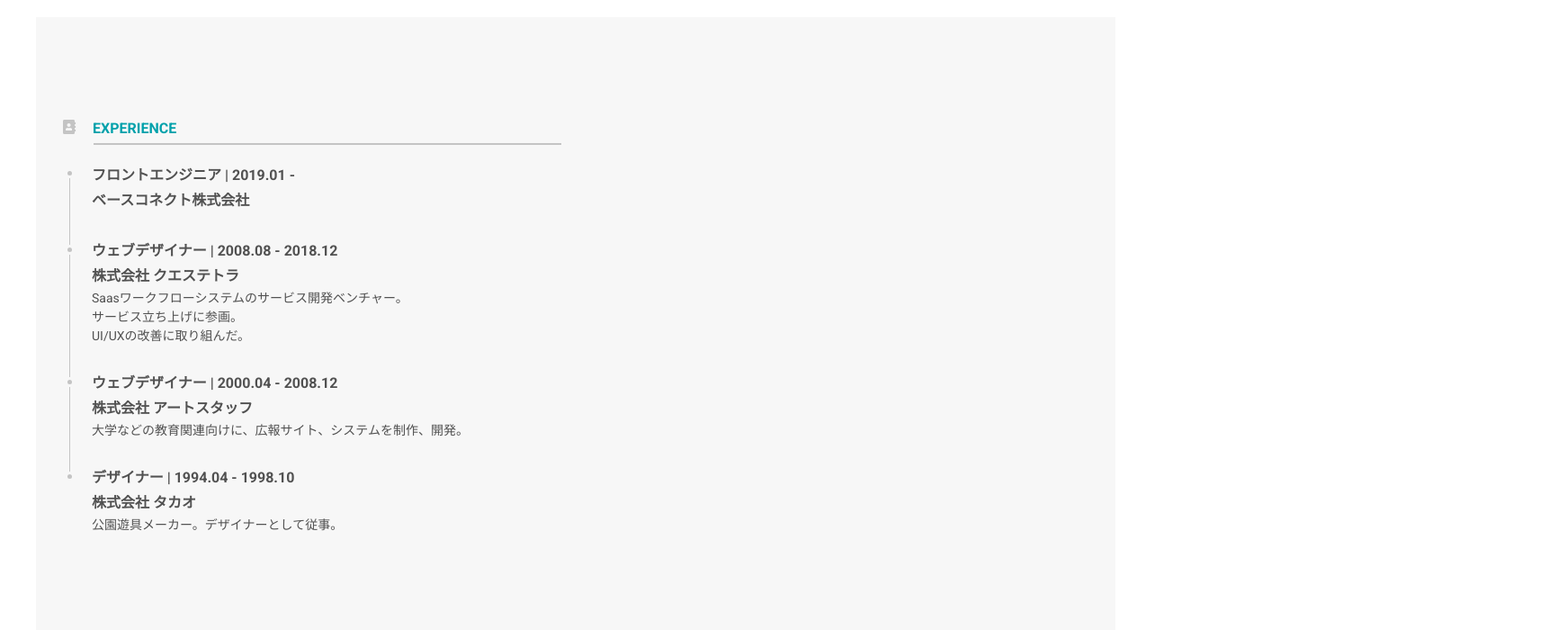
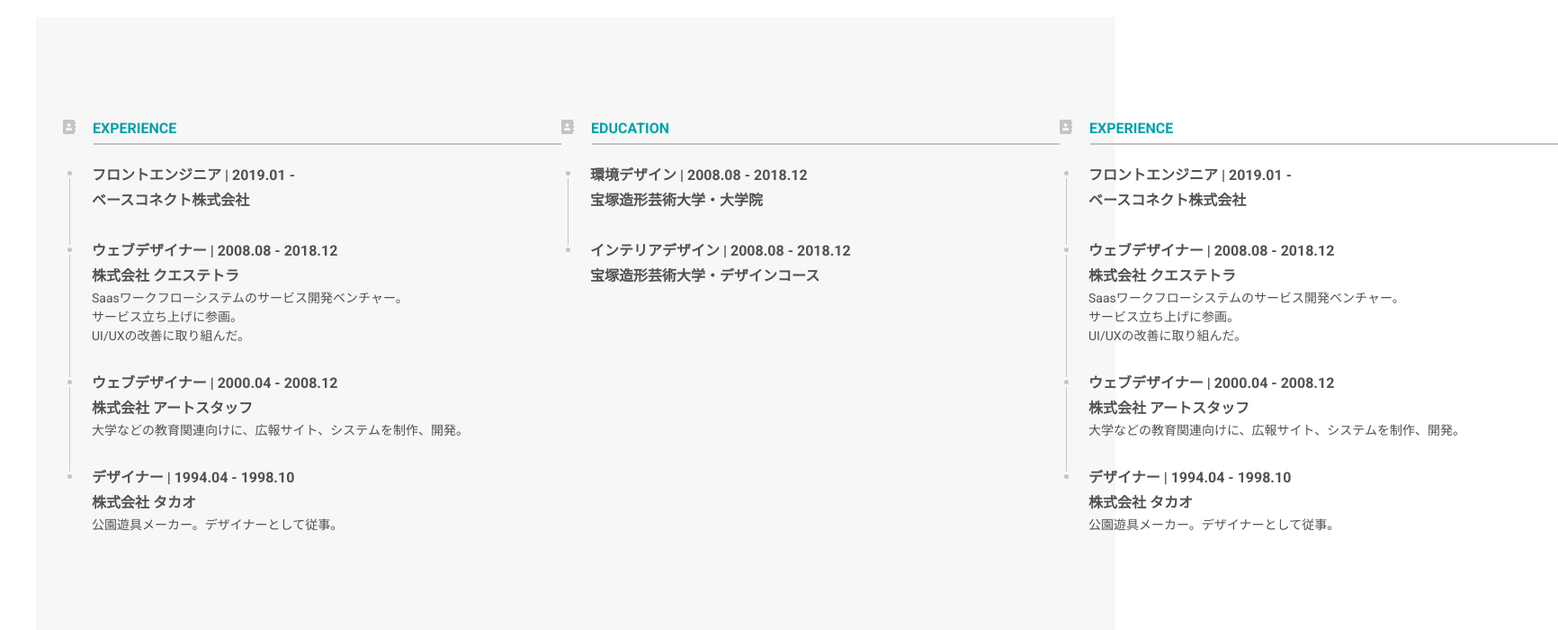
Before and after one commit to chillout2san/react_redux_lp, a React (Create React App) app: page / in a window 1280 px wide. Shown: the part 1280-1980 px from the top of the page at 90% size, 1732 px wide, since content can reach past the window. Built offline with nearby package versions, Linux system fonts and the light colour scheme.

Commit message:
feat: Education実装完了

```diff
--- a/src/components/common/IconHeader.tsx
+++ b/src/components/common/IconHeader.tsx
@@ -1,9 +1,9 @@
 import styled from 'styled-components'
-import HumanIcon from './human.svg'
 import { Text } from './Text'
 
 interface IconHeaderProps {
   title: string
+  icon: string
 }
 
 const Wrapper = styled.div`
@@ -37,7 +37,7 @@ export const IconHeader = (props: IconHeaderProps) => {
   return (
     <Wrapper>
       <IconTextWrapper>
-        <Icon src={HumanIcon} alt="人間の形をしたアイコン" />
+        <Icon src={props.icon} alt="人間の形をしたアイコン" />
         <Text color="#00A1AB" size="16px" weight="700">
           {props.title}
         </Text>
--- a/src/components/home/Introduce/Introduce.tsx
+++ b/src/components/home/Introduce/Introduce.tsx
@@ -1,18 +1,24 @@
 import React from 'react'
 import styled from 'styled-components'
-import { Experience } from './parts/IntroduceCard'
+import { Experience } from './parts/Experience'
+import { Education } from './parts/Education'
+import { Skill } from './parts/Skill'
 
 const Wrapper = styled.div`
   width: 1200px;
   height: 1160px;
   background: #f7f7f7;
   padding: 114px 30px 100px 30px;
+  display: flex;
+  justify-content: space-between;
 `
 
 export const Introduce: React.VFC = () => {
   return (
     <Wrapper>
       <Experience />
+      <Education />
+      <Skill />
     </Wrapper>
   )
 }
--- /dev/null
+++ b/src/components/home/Introduce/parts/Education.tsx
@@ -0,0 +1,60 @@
+import React from 'react'
+import styled from 'styled-components'
+import { IconHeader } from '../../../common/IconHeader'
+import { Text } from '../../../common/Text'
+import HumanIcon from './human.svg'
+import { Circle, Line } from './Element'
+
+const Wrapper = styled.div`
+  width: 554px;
+  height: 600px;
+`
+
+const FlexWrapper = styled.div`
+  display: flex;
+`
+
+const TextWrapper = styled.div`
+  width: 522px;
+`
+
+const SharpWrapper = styled.div`
+  width: 14px;
+  margin-top: 9px;
+  margin-right: 18px;
+`
+
+export const Education: React.VFC = () => {
+  return (
+    <Wrapper>
+      <IconHeader title="EDUCATION" icon={HumanIcon} />
+      <FlexWrapper>
+        <SharpWrapper>
+          <Circle />
+          <Line height="74px" />
+          <Circle />
+        </SharpWrapper>
+        <TextWrapper>
+          <Text color="#515151" size="16px" weight="700" height="28px">
+            環境デザイン | 2008.08 - 2018.12
+          </Text>
+          <Text
+            color="#515151"
+            size="16px"
+            weight="700"
+            height="28px"
+            mb="28px"
+          >
+            宝塚造形芸術大学・大学院
+          </Text>
+          <Text color="#515151" size="16px" weight="700" height="28px">
+            インテリアデザイン | 2008.08 - 2018.12
+          </Text>
+          <Text color="#515151" size="16px" weight="700" height="28px">
+            宝塚造形芸術大学・デザインコース
+          </Text>
+        </TextWrapper>
+      </FlexWrapper>
+    </Wrapper>
+  )
+}
--- /dev/null
+++ b/src/components/home/Introduce/parts/Element.ts
@@ -0,0 +1,20 @@
+import styled from 'styled-components'
+
+export const Circle = styled.div`
+  width: 5px;
+  height: 5px;
+  border-radius: 50%;
+  background: #c4c4c4;
+  margin: 0px auto 3px auto;
+`
+
+interface LineProps {
+  height: string
+}
+
+export const Line = styled.div`
+  width: 1px;
+  height: ${(props: LineProps) => props.height};
+  background: #c4c4c4;
+  margin: 0 auto 3px auto;
+`
--- a/src/components/home/Introduce/parts/IntroduceCard.tsx
+++ b/src/components/home/Introduce/parts/Experience.tsx
@@ -2,6 +2,8 @@ import React from 'react'
 import styled from 'styled-components'
 import { IconHeader } from '../../../common/IconHeader'
 import { Text } from '../../../common/Text'
+import HumanIcon from './human.svg'
+import { Circle, Line } from './Element'
 
 const Wrapper = styled.div`
   width: 554px;
@@ -22,29 +24,10 @@ const SharpWrapper = styled.div`
   margin-right: 18px;
 `
 
-const Circle = styled.div`
-  width: 5px;
-  height: 5px;
-  border-radius: 50%;
-  background: #c4c4c4;
-  margin: 0px auto 3px auto;
-`
-
-interface LineProps {
-  height: string
-}
-
-const Line = styled.div`
-  width: 1px;
-  height: ${(props: LineProps) => props.height};
-  background: #c4c4c4;
-  margin: 0 auto 3px auto;
-`
-
 export const Experience: React.VFC = () => {
   return (
     <Wrapper>
-      <IconHeader title="EXPERIENCE" />
+      <IconHeader title="EXPERIENCE" icon={HumanIcon} />
       <FlexWrapper>
         <SharpWrapper>
           <Circle />
--- /dev/null
+++ b/src/components/home/Introduce/parts/Skill.tsx
@@ -0,0 +1,103 @@
+import React from 'react'
+import styled from 'styled-components'
+import { IconHeader } from '../../../common/IconHeader'
+import { Text } from '../../../common/Text'
+import HumanIcon from './human.svg'
+import { Circle, Line } from './Element'
+
+const Wrapper = styled.div`
+  width: 554px;
+  height: 600px;
+`
+
+const FlexWrapper = styled.div`
+  display: flex;
+`
+
+const TextWrapper = styled.div`
+  width: 522px;
+`
+
+const SharpWrapper = styled.div`
+  width: 14px;
+  margin-top: 9px;
+  margin-right: 18px;
+`
+
+export const Skill: React.VFC = () => {
+  return (
+    <Wrapper>
+      <IconHeader title="EXPERIENCE" icon={HumanIcon} />
+      <FlexWrapper>
+        <SharpWrapper>
+          <Circle />
+          <Line height="74px" />
+          <Circle />
+          <Line height="136px" />
+          <Circle />
+          <Line height="94px" />
+          <Circle />
+        </SharpWrapper>
+        <TextWrapper>
+          <Text color="#515151" size="16px" weight="700" height="28px">
+            フロントエンジニア | 2019.01 -
+          </Text>
+          <Text
+            color="#515151"
+            size="16px"
+            weight="700"
+            height="28px"
+            mb="28px"
+          >
+            ベースコネクト株式会社
+          </Text>
+          <Text color="#515151" size="16px" weight="700" height="28px">
+            ウェブデザイナー | 2008.08 - 2018.12
+          </Text>
+          <Text color="#515151" size="16px" weight="700" height="28px">
+            株式会社 クエステトラ
+          </Text>
+          <Text color="#515151" size="14px" weight="400" height="21px">
+            Saasワークフローシステムのサービス開発ベンチャー。
+          </Text>
+          <Text color="#515151" size="14px" weight="400" height="21px">
+            サービス立ち上げに参画。
+          </Text>
+          <Text
+            color="#515151"
+            size="14px"
+            weight="400"
+            height="21px"
+            mb="28px"
+          >
+            UI/UXの改善に取り組んだ。
+          </Text>
+          <Text color="#515151" size="16px" weight="700" height="28px">
+            ウェブデザイナー | 2000.04 - 2008.12
+          </Text>
+          <Text color="#515151" size="16px" weight="700" height="28px">
+            株式会社 アートスタッフ
+          </Text>
+          <Text
+            color="#515151"
+            size="14px"
+            weight="400"
+            height="21px"
+            mb="28px"
+          >
+            大学などの教育関連向けに、広報サイト、システムを制作、開発。
+          </Text>
+          <Text color="#515151" size="16px" weight="700" height="28px">
+            デザイナー | 1994.04 - 1998.10
+          </Text>
+          <Text color="#515151" size="16px" weight="700" height="28px">
+            株式会社 タカオ
+          </Text>
+          <Text color="#515151" size="14px" weight="400" height="21px">
+            公園遊具メーカー。デザイナーとして従事。
+          </Text>
+        </TextWrapper>
+      </FlexWrapper>
+    </Wrapper>
+  )
+}
```
Also changed, not shown: src/components/home/Introduce/parts/human.svg (renamed from src/components/common/human.svg).
